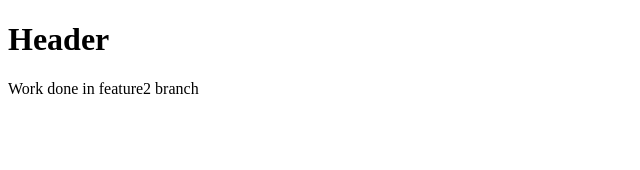
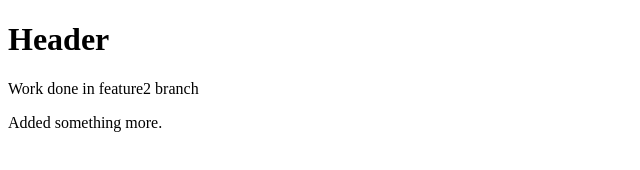
Before and after one commit to ShivamSwaroop/Another-one, a plain HTML site: page index.html in a window 1280 px wide. Shown: the whole page, without its empty margins (0-640 px from the left). Drawn offline with Linux system fonts and the light colour scheme.

Commit message:
Added paragraph to feature2

```diff
--- a/index.html
+++ b/index.html
@@ -8,5 +8,6 @@
 <body>
     <h1>Header</h1>
     <p>Work done in feature2 branch</p>
+    <p>Added something more.</p>
 </body>
 </html>
```
